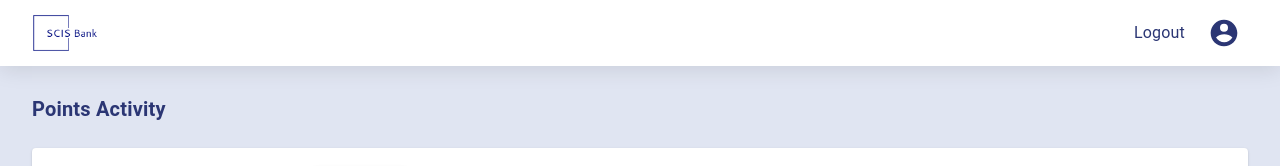
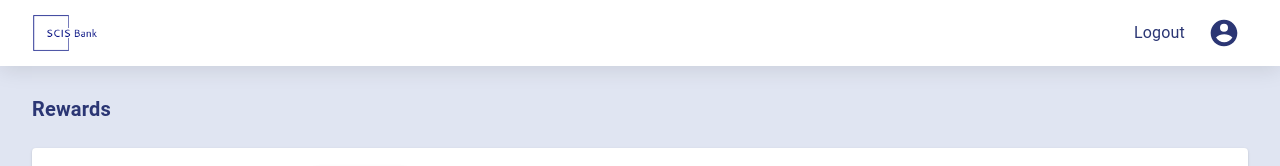
Before and after one commit to Spend-Transactions-Rewards-System/web-ui, a React (Create React App) app: page /pointsactivity in a window 1280 px wide. Shown: the top 166 px of the page. Built offline with nearby package versions, Linux system fonts and the light colour scheme.

Commit message:
Update CustomerLayout.js

```diff
--- a/src/Layout/CustomerLayout.js
+++ b/src/Layout/CustomerLayout.js
@@ -37,7 +37,7 @@ const CustomerLayout = () => {
                 </Box>
             </Box>
             <Typography className="pageHeader-customer">
-                Points Activity
+                Rewards
             </Typography>
             <Outlet />
         </Box>
```
